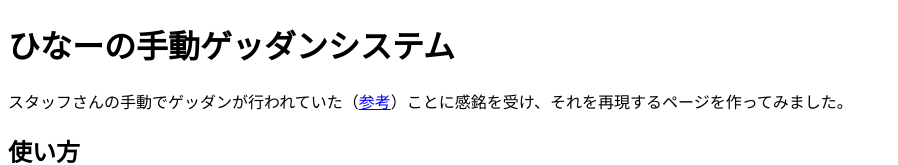
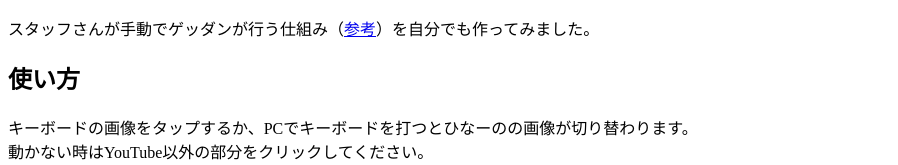
Before and after one commit to takahashi-ok/hinano-getdown.github.io, a plain HTML site: page index.html in a window 1280 px wide. Shown: the top 165 px of the page, without its empty margins (0-898 px from the left). Drawn offline with Linux system fonts and the light colour scheme.

Commit message:
文章を変更

```diff
--- a/index.html
+++ b/index.html
@@ -1,7 +1,7 @@
 <!DOCTYPE html>
 <html>
 <head>
-  <title>手動ゲッダンひなーの</title>
+  <title>ゲッダンひなーの</title>
   <style>
     #image-container {
       width: 800px;
@@ -17,9 +17,8 @@
   </style>
 </head>
 <body>
-  <h1>ひなーの手動ゲッダンシステム</h1>
   <p>
-  スタッフさんの手動でゲッダンが行われていた（<a href="https://www.youtube.com/live/cGyQxEQ0b_w?feature=share&t=1579">参考</a>）ことに感銘を受け、それを再現するページを作ってみました。<br/>
+  スタッフさんが手動でゲッダンが行う仕組み（<a href="https://www.youtube.com/live/cGyQxEQ0b_w?feature=share&t=1579">参考</a>）を自分でも作ってみました。<br/>
   <h2>使い方</h2>
   キーボードの画像をタップするか、PCでキーボードを打つとひなーのの画像が切り替わります。<br/>
   動かない時はYouTube以外の部分をクリックしてください。
```
